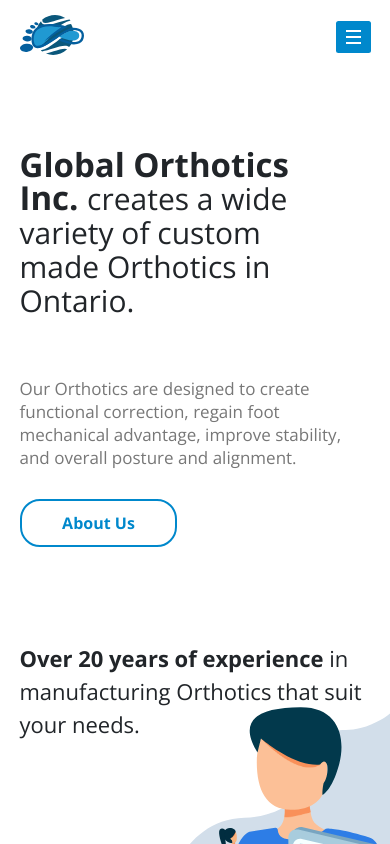
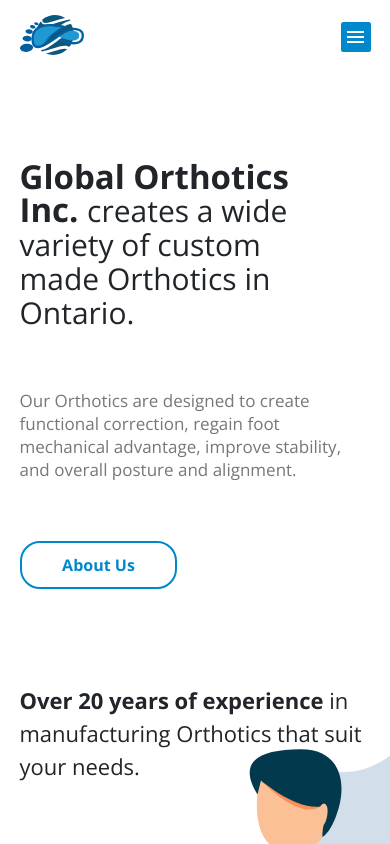
Before and after one commit to marvthedev/globalorthoticsinc, a Nuxt app: page / in a window 390 px wide. Shown: the top 844 px of the page. Built offline with nearby package versions, Linux system fonts and the light colour scheme.

Commit message:
Added animation to hamburger button. Menu now opens and closes.

```diff
--- a/components/Home/header.vue
+++ b/components/Home/header.vue
@@ -17,7 +17,7 @@
 
 <style lang="scss">
 .header {
-  margin-top: 9rem;
+  margin-top: 16rem;
   display: flex;
   flex-direction: column;
   width: 100%;
@@ -31,7 +31,7 @@
     font-weight: 300;
   }
   &__excerpt {
-    margin: 6rem 0 3rem 0;
+    margin: 6rem 0;
   }
   &__btn {
     width: 45%;
--- a/components/TopNav.vue
+++ b/components/TopNav.vue
@@ -7,10 +7,11 @@
           class="nav__logo-img"
         />
       </div>
-      <div class="nav__toggle" @click="menuOpened = true">
-        <span></span>
-        <span></span>
-        <span></span>
+      <div class="nav__toggle" @click="menuOpened = !menuOpened">
+        <div
+          v-bind:class="{ nav__clicked: menuOpened }"
+          class="nav__toggle-bar"
+        ></div>
       </div>
     </div>
     <div v-show="menuOpened" class="nav__menu">
@@ -33,10 +34,17 @@ export default {
 
 <style lang="scss">
 .nav {
-  margin-top: 1.5rem;
   display: flex;
   flex-direction: column;
+  justify-content: center;
+  align-items: center;
+  position: fixed;
+  width: 100%;
+  top: 0;
+  left: 0;
+  background: white;
   &__container {
+    padding-top: 1.5rem;
     display: flex;
     align-items: center;
     justify-content: space-between;
@@ -49,35 +57,67 @@ export default {
   }
   &__toggle {
     display: flex;
-    flex-direction: column;
-    height: 70%;
+    justify-content: center;
+    align-items: center;
+    width: 3rem;
+    height: 3rem;
     background: $primary__color;
-    padding: 0.7rem 1rem;
     border-radius: 0.25rem;
     cursor: pointer;
-    //Hamburger menu bars
-    & span {
+    &-bar,
+    &-bar::before,
+    &-bar::after {
+      width: 1.7rem;
+      height: 0.2rem;
       background: white;
-      width: 1.5rem;
-      height: 0.2rem;
-      margin: 0.2rem 0;
-      transition: all 0.4s ease;
-      transform-origin: 0 0;
+      transition: all 0.5s ease-in-out;
+    }
+    &-bar::before,
+    &-bar::after {
+      content: '';
+      position: absolute;
+    }
+    &-bar::before {
+      transform: translateY(-0.5rem);
+    }
+    &-bar::after {
+      transform: translateY(0.5rem);
     }
   }
+
+  //Transform bars to an "X"
+  &__clicked {
+    transform: translateX(-0.4rem);
+    background: transparent;
+    &::before {
+      transform: rotate(45deg) translate(0.3rem, -0.3rem);
+    }
+    &::after {
+      transform: rotate(-45deg) translate(0.3rem, 0.3rem);
+    }
+  }
+
+  //Navigation menu that opens when hamburger button is clicked
   &__menu {
-    margin-top: 2rem;
+    z-index: 9999;
     width: 100%;
     display: flex;
     flex-direction: column;
     padding: 0 2rem;
+    position: relative;
+    left: 0;
+    bottom: 0;
+    background: white;
+    margin: 1.5rem 0;
     &-link {
       font-size: 1.2rem;
       text-transform: uppercase;
       font-weight: 700;
       padding: 1rem;
-      border-bottom: 0.1rem solid #777;
       color: $primary__color;
+      &:not(:last-child) {
+        border-bottom: 1px solid #e8e8e8;
+      }
       &-hover {
         background: $primary__color;
         color: white;
--- /dev/null
+++ b/pages/hammenu.vue
@@ -0,0 +1,73 @@
+<template>
+  <div class="menu-btn">
+    <div class="menu-btn__burger"></div>
+  </div>
+</template>
+
+<style>
+* {
+  margin: 0;
+  padding: 0;
+  box-sizing: border-box;
+}
+body {
+  display: flex;
+  justify-content: center;
+  align-items: center;
+
+  min-height: 100vh;
+
+  background-color: #272727;
+}
+
+.menu-btn {
+  --box-shadow-color: rgba(255, 101, 47, 0.2);
+  width: 80px;
+  height: 80px;
+
+  display: flex;
+  justify-content: center;
+  align-items: center;
+
+  cursor: pointer;
+  /* border: 5px solid #fff; */
+  transition: all 0.5s ease-in-out;
+}
+
+.menu-btn__burger,
+.menu-btn__burger::before,
+.menu-btn__burger::after {
+  width: 50px;
+  height: 6px;
+
+  border-radius: 5px;
+  background-color: #fff;
+  box-shadow: 0 2px 5px var(--box-shadow-color);
+
+  transition: all 0.5s ease-in-out;
+}
+.menu-btn__burger::before,
+.menu-btn__burger::after {
+  content: '';
+  position: absolute;
+}
+.menu-btn__burger::before {
+  transform: translateY(-16px);
+}
+.menu-btn__burger::after {
+  transform: translateY(16px);
+}
+
+/* ANIMATION */
+.menu-btn.open .menu-btn__burger {
+  transform: translateX(-50px);
+  background-color: transparent;
+  box-shadow: none;
+}
+.menu-btn.open .menu-btn__burger::before {
+  transform: rotate(45deg) translate(35px, -35px);
+}
+.menu-btn.open .menu-btn__burger::after {
+  transform: rotate(-45deg) translate(35px, 35px);
+}
+</style>
--- a/pages/index.vue
+++ b/pages/index.vue
@@ -71,11 +71,8 @@ export default {
   margin-top: 6rem;
   width: 100%;
   font-size: 0;
-  &__img {
+  &__heading {
     z-index: -1;
-    width: 100%;
-  }
-  &__heading {
     margin-left: 5%;
     width: 90%;
     line-height: 3.3rem;
@@ -84,6 +81,10 @@ export default {
     font-size: 2.2rem;
     & span {
       font-weight: 400;
+    }
+    &__img {
+      z-index: -1;
+      width: 100%;
     }
   }
   &__contact {
```
